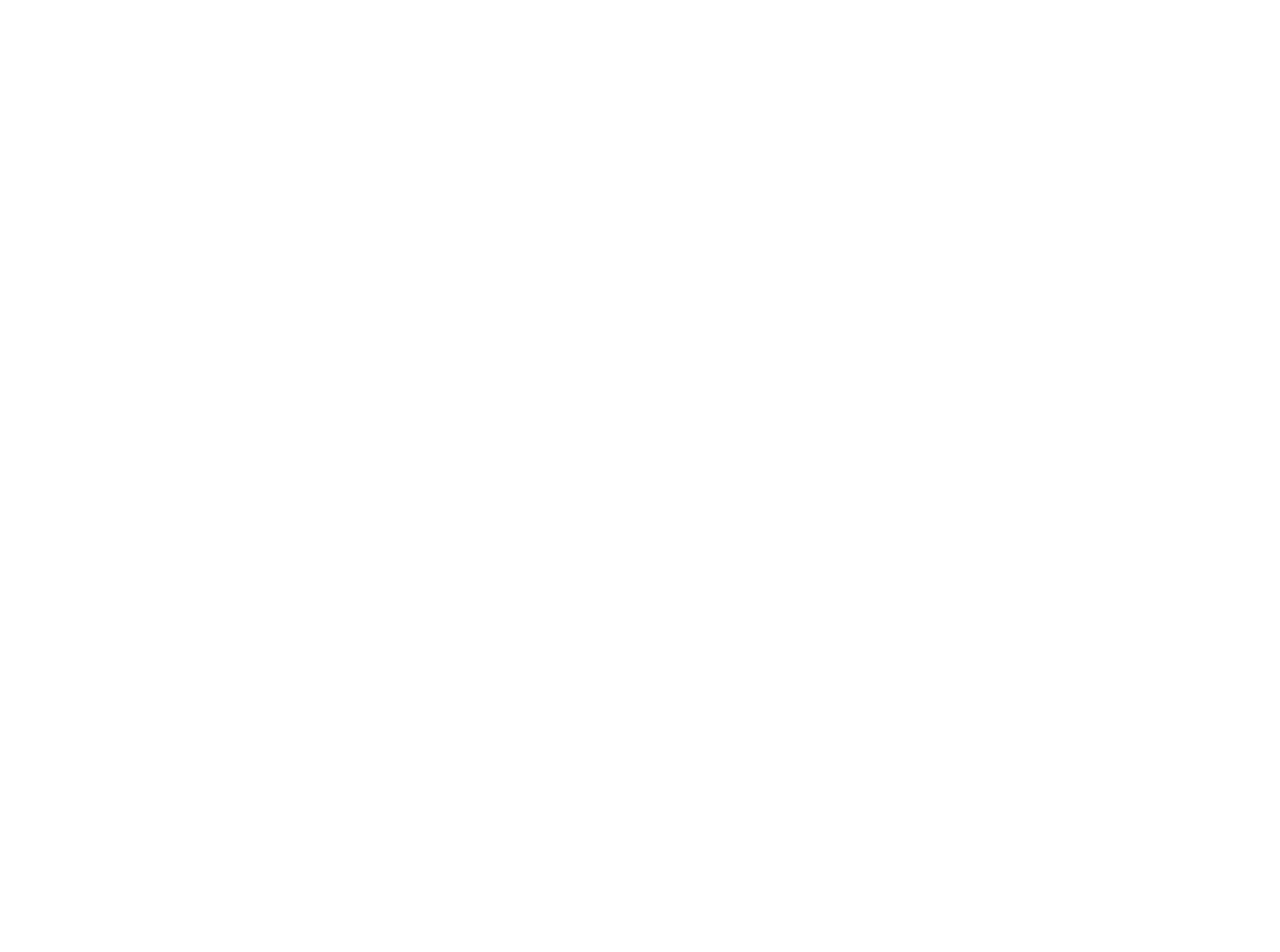
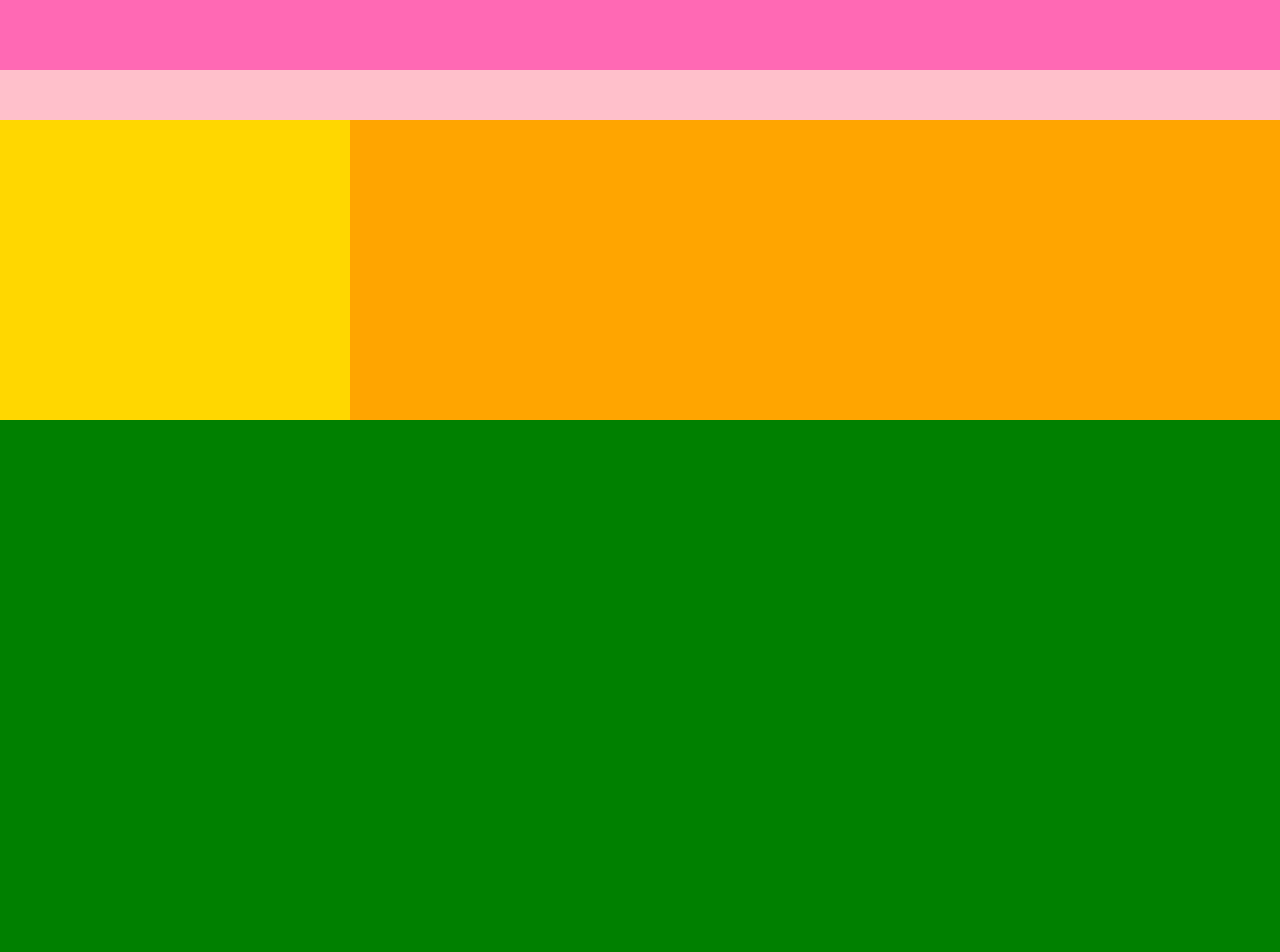
Before and after one commit to marsh-sb/caravan, a plain HTML site: page index.html in a window 1280 px wide. Shown: the top 952 px of the page. Before the commit the page ends 800 px from the top, so only its background shows below. Drawn offline with Linux system fonts and the light colour scheme.

Commit message:
[Add] メインビジュアル内の領域を設定

```diff
--- a/index.html
+++ b/index.html
@@ -7,5 +7,18 @@
     <title>CARAVAN</title>
   </head>
 
-  <body></body>
+  <body>
+    <div class="header">
+      <div class="header-top"></div>
+      <div class="header-bottom"></div>
+    </div>
+
+    <div class="main-visual">
+      <div class="main-visual-content"></div>
+    </div>
+
+    <div class="main"></div>
+
+    <div class="footer"></div>
+  </body>
 </html>
--- a/style.css
+++ b/style.css
@@ -3,3 +3,45 @@
   padding: 0;
   box-sizing: border-box;
 }
+
+.header {
+  width: 100%;
+  height: 120px;
+  background-color: red;
+}
+
+.header-top {
+  width: 100%;
+  height: 70px;
+  background-color: hotpink;
+}
+
+.header-bottom {
+  width: 100%;
+  height: 50px;
+  background-color: pink;
+}
+
+.main-visual {
+  width: 100%;
+  height: 300px;
+  background-color: orange;
+}
+
+.main-visual-content {
+  width: 350px;
+  height: 300px;
+  background-color: gold;
+}
+
+.main {
+  width: 100%;
+  height: 1400px;
+  background-color: green;
+}
+
+.footer {
+  width: 100%;
+  height: 120px;
+  background-color: blue;
+}
```
